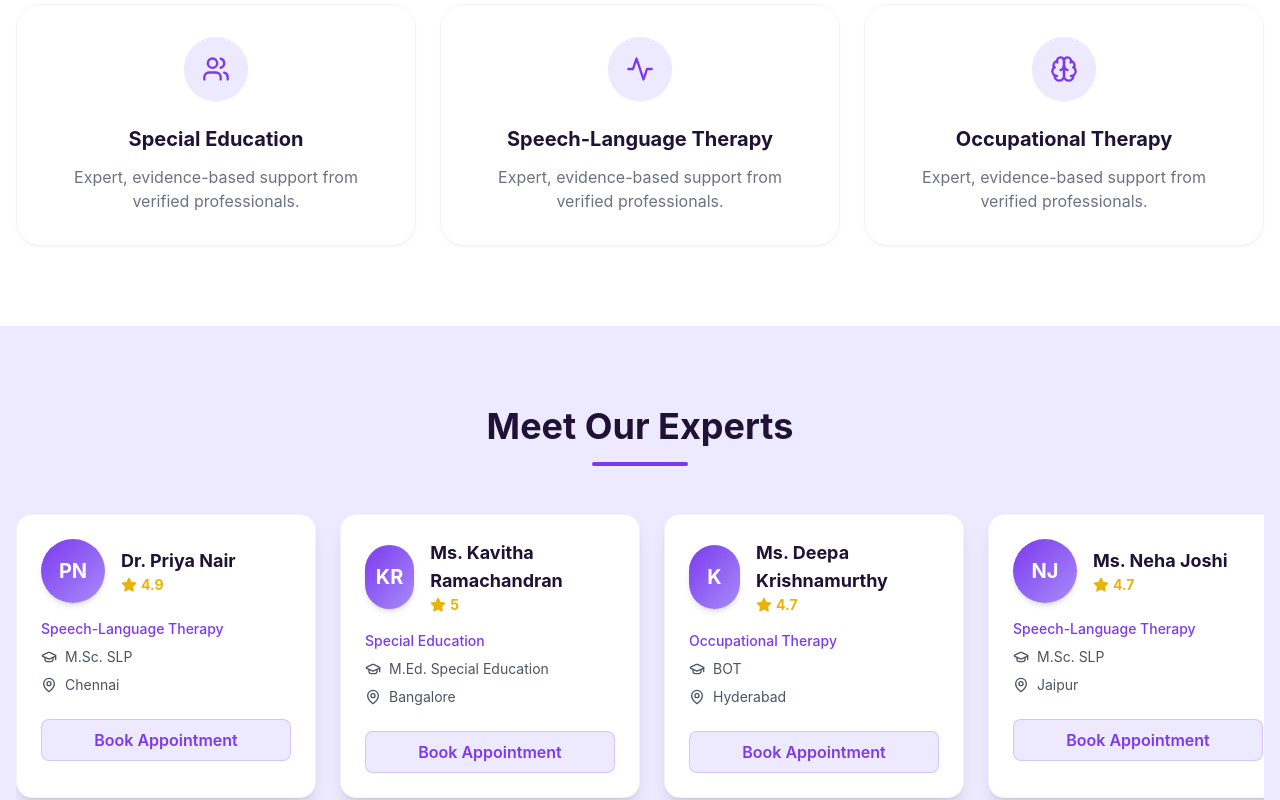
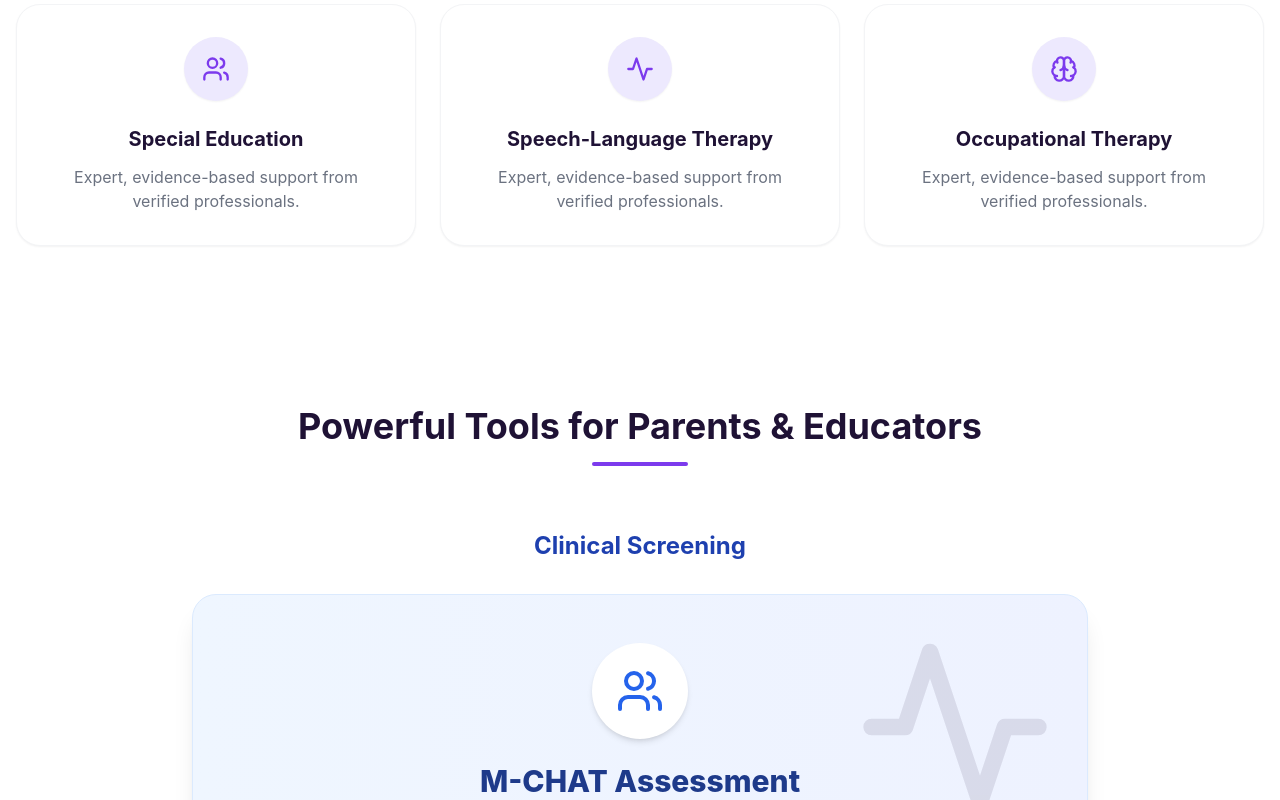
Before and after one commit to nk1041/gravity, a React (Vite) app: page / in a window 1280 px wide. Shown: the part 2000-2800 px from the top of the page. Built offline with nearby package versions, Linux system fonts and the light colour scheme.

Commit message:
refactor: remove professionals and contact sections, update booking mode to home session

```diff
--- a/src/App.jsx
+++ b/src/App.jsx
@@ -296,11 +296,8 @@ export default function App() {
             <div className="hidden md:flex items-center gap-6">
               <NavLink href="#about">About</NavLink>
               <NavLink href="#services">Services</NavLink>
-              <NavLink href="#professionals">Professionals</NavLink>
               <NavLink href="#tools">Tools</NavLink>
               <NavLink href="#testimonials">Testimonials</NavLink>
-              <NavLink href="#contact">Contact</NavLink>
-
               <button onClick={() => setDarkMode(!darkMode)} className="p-2 rounded-full hover:bg-accent dark:hover:bg-darkCard transition-colors">
                 {darkMode ? <Sun className="h-5 w-5 text-yellow-400" /> : <Moon className="h-5 w-5 text-gray-600" />}
               </button>
@@ -343,11 +340,9 @@ export default function App() {
           <div className="md:hidden absolute top-full left-0 w-full bg-white dark:bg-darkBgAlt shadow-xl border-t dark:border-gray-800 py-4 px-6 flex flex-col gap-4">
             <NavLink href="#about">About</NavLink>
             <NavLink href="#services">Services</NavLink>
-            <NavLink href="#professionals">Professionals</NavLink>
             <NavLink href="#tools">Tools</NavLink>
             <NavLink href="#booking">Booking</NavLink>
             <NavLink href="#testimonials">Testimonials</NavLink>
-            <NavLink href="#contact">Contact</NavLink>
           </div>
         )}
       </nav>
@@ -505,41 +500,6 @@ export default function App() {
         </div>
       </section>
 
-      {/* 6. PROFESSIONALS SECTION */}
-      <section id="professionals" className="py-20 px-4 bg-accent dark:bg-darkBgAlt">
-        <div className="max-w-7xl mx-auto">
-          <h2 className="text-3xl md:text-4xl font-bold text-center mb-12">
-            Meet Our Experts
-            <div className="h-1 w-24 bg-primary mx-auto mt-4 rounded-full"></div>
-          </h2>
-
-          <div className="flex overflow-x-auto pb-8 gap-6 snap-x hide-scrollbar" style={{ scrollbarWidth: 'none' }}>
-            {professionals.map((prof, idx) => (
-              <div key={idx} className="min-w-[300px] w-[300px] bg-white dark:bg-darkCard rounded-2xl shadow-lg p-6 snap-center flex-shrink-0 border border-gray-100 dark:border-gray-800">
-                <div className="flex items-center gap-4 mb-4">
-                  <div className="w-16 h-16 rounded-full bg-gradient-to-br from-primary to-secondary flex items-center justify-center text-white text-xl font-bold shadow-md">
-                    {prof.name.split(' ').map(n => n[0]).join('').replace('D', '').replace('M', '').replace('r', '').replace('s', '').replace('.', '').trim().substring(0,2)}
-                  </div>
-                  <div>
-                    <h3 className="font-bold text-lg">{prof.name}</h3>
-                    <div className="flex items-center text-sm text-yellow-500 font-bold">
-                      <Star className="h-4 w-4 fill-current mr-1" /> {prof.rating}
-                    </div>
-                  </div>
-                </div>
-                <div className="space-y-2 mb-6">
-                  <p className="text-sm text-primary font-medium">{prof.dept}</p>
-                  <p className="text-sm text-gray-600 dark:text-gray-400 flex items-center gap-2"><GraduationCap size={16}/> {prof.qual}</p>
-                  <p className="text-sm text-gray-600 dark:text-gray-400 flex items-center gap-2"><MapPin size={16}/> {prof.city}</p>
-                </div>
-                <a href="#booking" onClick={() => setBookingDept(prof.dept)} className="block text-center w-full bg-accent dark:bg-darkBgAlt hover:bg-primary hover:text-white text-primary font-semibold py-2 rounded-lg transition-colors border border-primary/20">
-                  Book Appointment
-                </a>
-              </div>
-            ))}
-          </div>
-        </div>
-      </section>
 
       {/* 7. TOOLS */}
       <section id="tools" className="py-20 px-4 bg-white dark:bg-darkBg">
@@ -685,7 +645,7 @@ export default function App() {
                   <label className="text-sm font-semibold">Session Mode *</label>
                   <div className="flex gap-6">
                     <label className="flex items-center gap-2 cursor-pointer"><input type="radio" name="mode" value="Online" required className="text-primary focus:ring-primary"/> Online (Video Call)</label>
-                    <label className="flex items-center gap-2 cursor-pointer"><input type="radio" name="mode" value="In-Person" required className="text-primary focus:ring-primary"/> In-Person (Clinic)</label>
+                    <label className="flex items-center gap-2 cursor-pointer"><input type="radio" name="mode" value="Home Session" required className="text-primary focus:ring-primary"/> Home Session</label>
                   </div>
                 </div>
 
@@ -808,74 +768,6 @@ export default function App() {
         </div>
       </section>
 
-      {/* 12. CONTACT SECTION */}
-      <section id="contact" className="py-20 px-4 bg-accent dark:bg-darkBgAlt border-b border-gray-200 dark:border-gray-800">
-        <div className="max-w-7xl mx-auto">
-          <h2 className="text-3xl md:text-4xl font-bold text-center mb-12">
-            Get in Touch
-            <div className="h-1 w-24 bg-primary mx-auto mt-4 rounded-full"></div>
-          </h2>
-
-          <div className="grid md:grid-cols-2 gap-12 bg-white dark:bg-darkCard rounded-3xl shadow-xl overflow-hidden">
-            <div className="p-10 bg-primary text-white">
-              <h3 className="text-2xl font-bold mb-6">Contact Information</h3>
-              <p className="mb-8 text-primary-100">Have questions about booking or using our tools? Our support team is here to help families and educators.</p>
-
-              <div className="space-y-6 mb-12">
-                <div className="flex items-start gap-4">
-                  <MapPin className="h-6 w-6 text-white/80 shrink-0" />
-                  <div>
-                    <h4 className="font-bold">Our Office</h4>
-                    <p className="text-white/80">Level 4, Tech Park, Andheri East<br/>Mumbai, Maharashtra 400093, India</p>
-                  </div>
-                </div>
-                <div className="flex items-center gap-4">
-                  <Phone className="h-6 w-6 text-white/80 shrink-0" />
-                  <div>
-                    <h4 className="font-bold">Phone</h4>
-                    <p className="text-white/80">+91 98765 43210</p>
-                  </div>
-                </div>
-                <div className="flex items-center gap-4">
-                  <Mail className="h-6 w-6 text-white/80 shrink-0" />
-                  <div>
-                    <h4 className="font-bold">Email</h4>
-                    <p className="text-white/80">hello@simplyabled.in</p>
-                  </div>
-                </div>
-              </div>
-
-              {/* Pseudo Map */}
-              <div className="w-full h-48 bg-white/10 rounded-xl border border-white/20 flex flex-col items-center justify-center relative overflow-hidden backdrop-blur-sm">
-                <div className="absolute inset-0 bg-[url('https://www.transparenttextures.com/patterns/cubes.png')] opacity-30"></div>
-                <MapPin size={40} className="text-white mb-2 animate-bounce relative z-10" />
-                <span className="font-semibold relative z-10">Mumbai Headquarters</span>
-              </div>
-            </div>
-
-            <div className="p-10">
-              <h3 className="text-2xl font-bold mb-6">Send us a Message</h3>
-              <form onSubmit={(e) => { e.preventDefault(); alert('Message sent!'); e.target.reset(); }} className="space-y-6">
-                <div>
-                  <label className="text-sm font-semibold block mb-2">Full Name</label>
-                  <input required type="text" className="w-full bg-gray-50 dark:bg-darkBg border border-gray-200 dark:border-gray-700 rounded-lg px-4 py-3 focus:outline-none focus:border-primary focus:ring-1 focus:ring-primary transition-all" placeholder="Your Name" />
-                </div>
-                <div>
-                  <label className="text-sm font-semibold block mb-2">Email Address</label>
-                  <input required type="email" className="w-full bg-gray-50 dark:bg-darkBg border border-gray-200 dark:border-gray-700 rounded-lg px-4 py-3 focus:outline-none focus:border-primary focus:ring-1 focus:ring-primary transition-all" placeholder="your@email.com" />
-                </div>
-                <div>
-                  <label className="text-sm font-semibold block mb-2">Message</label>
-                  <textarea required rows="4" className="w-full bg-gray-50 dark:bg-darkBg border border-gray-200 dark:border-gray-700 rounded-lg px-4 py-3 focus:outline-none focus:border-primary focus:ring-1 focus:ring-primary transition-all" placeholder="How can we help you?"></textarea>
-                </div>
-                <button type="submit" className="w-full bg-primary hover:bg-purple-700 text-white py-3 rounded-xl font-bold transition-all shadow-md">
-                  Send Message
-                </button>
-              </form>
-            </div>
-          </div>
-        </div>
-      </section>
 
       {/* 13. FOOTER */}
       <footer className="bg-[#110B24] text-white pt-16 pb-8 px-4 border-t-4 border-primary">
@@ -903,7 +795,6 @@ export default function App() {
               <li><a href="#" className="text-gray-400 hover:text-primary transition-colors">Home</a></li>
               <li><a href="#about" className="text-gray-400 hover:text-primary transition-colors">About Us</a></li>
               <li><a href="#services" className="text-gray-400 hover:text-primary transition-colors">Services</a></li>
-              <li><a href="#professionals" className="text-gray-400 hover:text-primary transition-colors">Professionals</a></li>
               <li><a href="#booking" className="text-gray-400 hover:text-primary transition-colors">Book Now</a></li>
             </ul>
           </div>
```
